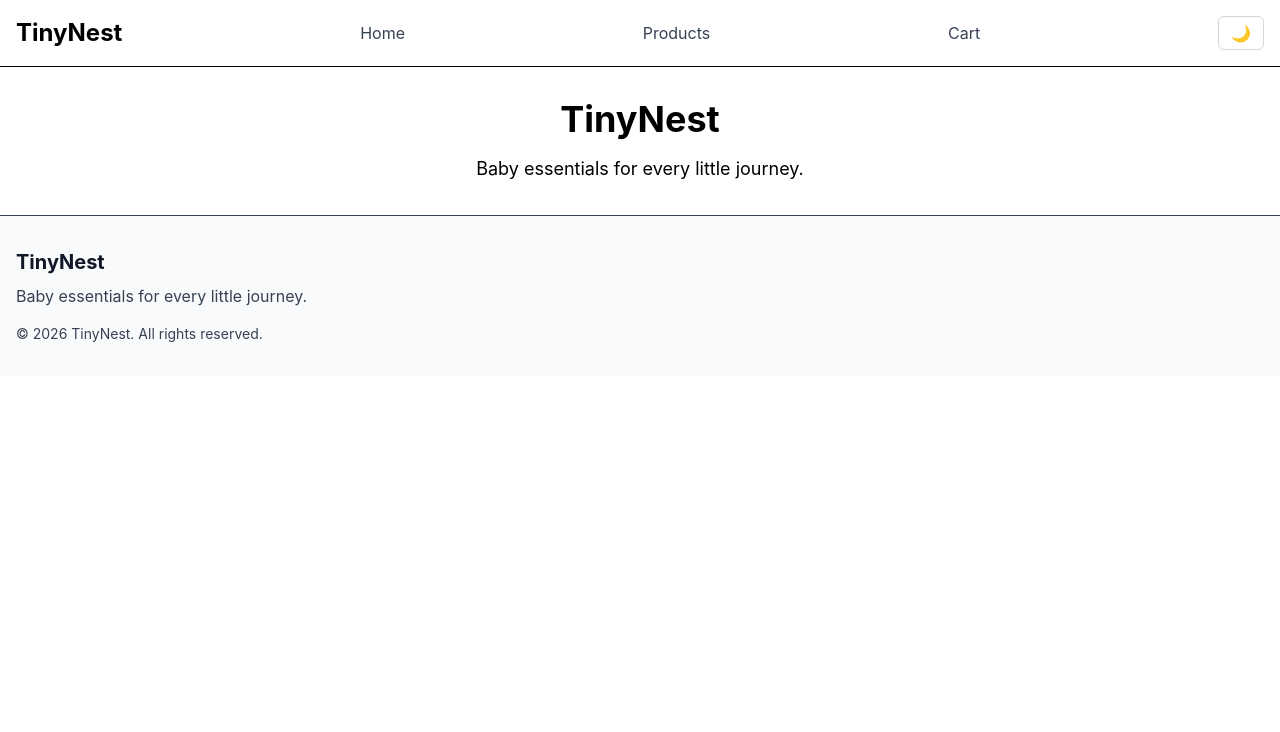
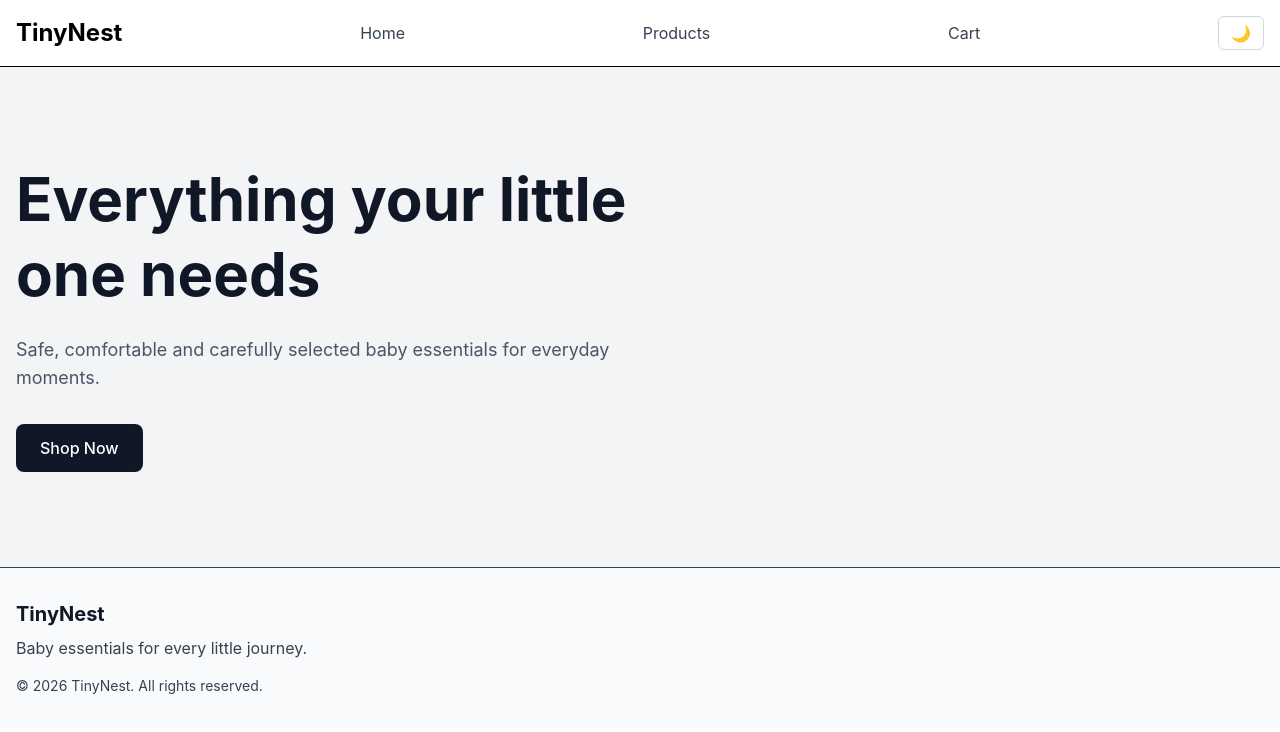
Before and after one commit to ayshasahva-stack/tinynest, a React app in the folder frontend/: page / in a window 1280 px wide. Shown: the top 732 px of the page. Built offline with nearby package versions, Linux system fonts and the light colour scheme; the HTML template or start-up script is replaced by a standard one.

Commit message:
refactor: split home hero into component

```diff
--- a/frontend/src/app/AppRouter.jsx
+++ b/frontend/src/app/AppRouter.jsx
@@ -2,7 +2,7 @@
 import { BrowserRouter, Routes, Route } from "react-router-dom";
 
 // Import the pages
-import Home from "../pages/Home";
+import Home from "../pages/home/Home";
 import Products from "../pages/Product";
 import Admin from "../layouts/Admin";
 
--- a/frontend/src/pages/Home.jsx
+++ /dev/null
@@ -1,20 +0,0 @@
-// Home page component
-function Home() {
-    return (
-        <div className="p-8 text-center">
-
-            {/* Tailwind test heading */}
-            <h1 className="text-4xl font-bold">
-                TinyNest
-            </h1>
-
-            {/* Tailwind test paragraph */}
-            <p className="mt-4 text-lg">
-                Baby essentials for every little journey.
-            </p>
-
-        </div>
-    );
-}
-
-export default Home;
--- /dev/null
+++ b/frontend/src/pages/home/HeroSection.jsx
@@ -0,0 +1,39 @@
+// Hero section for the TinyNest home page
+function HeroSection() {
+    return (
+        <section className="bg-gray-100 dark:bg-gray-800">
+
+            {/* Hero content container */}
+            <div className="mx-auto flex min-h-[500px] max-w-7xl items-center px-4 py-16">
+
+                {/* Hero text */}
+                <div className="max-w-2xl">
+
+                    {/* Main heading */}
+                    <h1 className="text-4xl font-bold leading-tight text-gray-900 dark:text-white sm:text-5xl lg:text-6xl">
+                        Everything your little one needs
+                    </h1>
+
+                    {/* Supporting text */}
+                    <p className="mt-6 text-lg text-gray-600 dark:text-gray-300">
+                        Safe, comfortable and carefully selected baby
+                        essentials for everyday moments.
+                    </p>
+
+                    {/* Call-to-action button */}
+                    <button
+                        type="button"
+                        className="mt-8 rounded-lg bg-gray-900 px-6 py-3 font-medium text-white hover:bg-gray-700 dark:bg-white dark:text-gray-900 dark:hover:bg-gray-200"
+                    >
+                        Shop Now
+                    </button>
+
+                </div>
+
+            </div>
+
+        </section>
+    );
+}
+
+export default HeroSection;
--- /dev/null
+++ b/frontend/src/pages/home/Home.jsx
@@ -0,0 +1,14 @@
+// Import the Hero section
+import HeroSection from "./HeroSection";
+
+// Home page component
+function Home() {
+    return (
+        <main>
+            {/* Hero section */}
+            <HeroSection />
+        </main>
+    );
+}
+
+export default Home;
```
